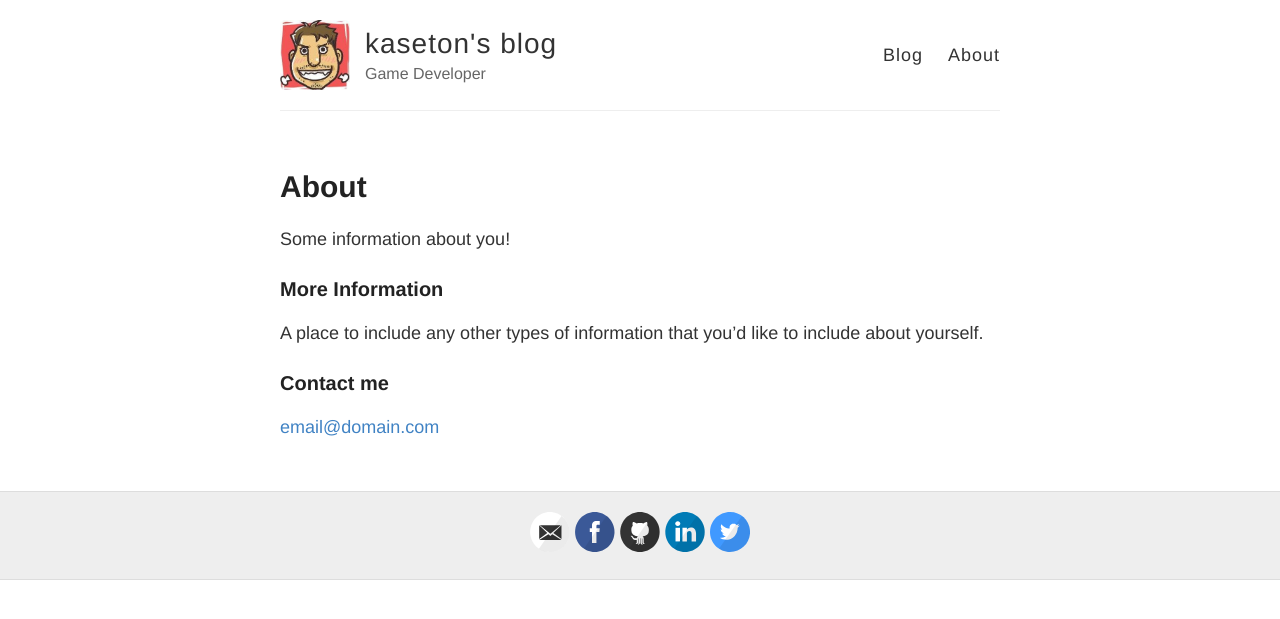
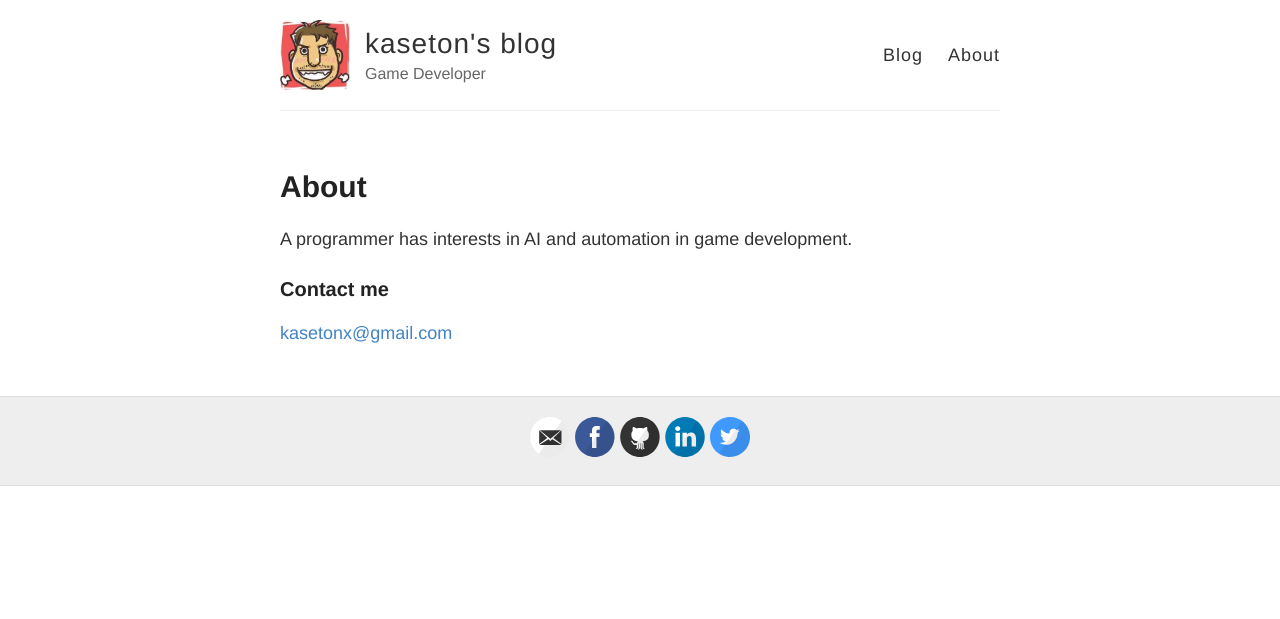
Before and after one commit to kaseton/kaseton.github.io, a Jekyll site: the page built from about.md, in a window 1280 px wide. Shown: the top 619 px of the page. Built offline with Jekyll 4.4.1, drawn with Linux system fonts in a browser that asks for light colours.

Commit message:
Update about.md

```diff
--- a/about.md
+++ b/about.md
@@ -4,12 +4,8 @@ title: About
 permalink: /about/
 ---
 
-Some information about you!
-
-### More Information
-
-A place to include any other types of information that you'd like to include about yourself.
+A programmer has interests in AI and automation in game development.
 
 ### Contact me
 
-[email@domain.com](mailto:email@domain.com)
+[kasetonx@gmail.com](mailto:kasetonx@gmail.com)
```
